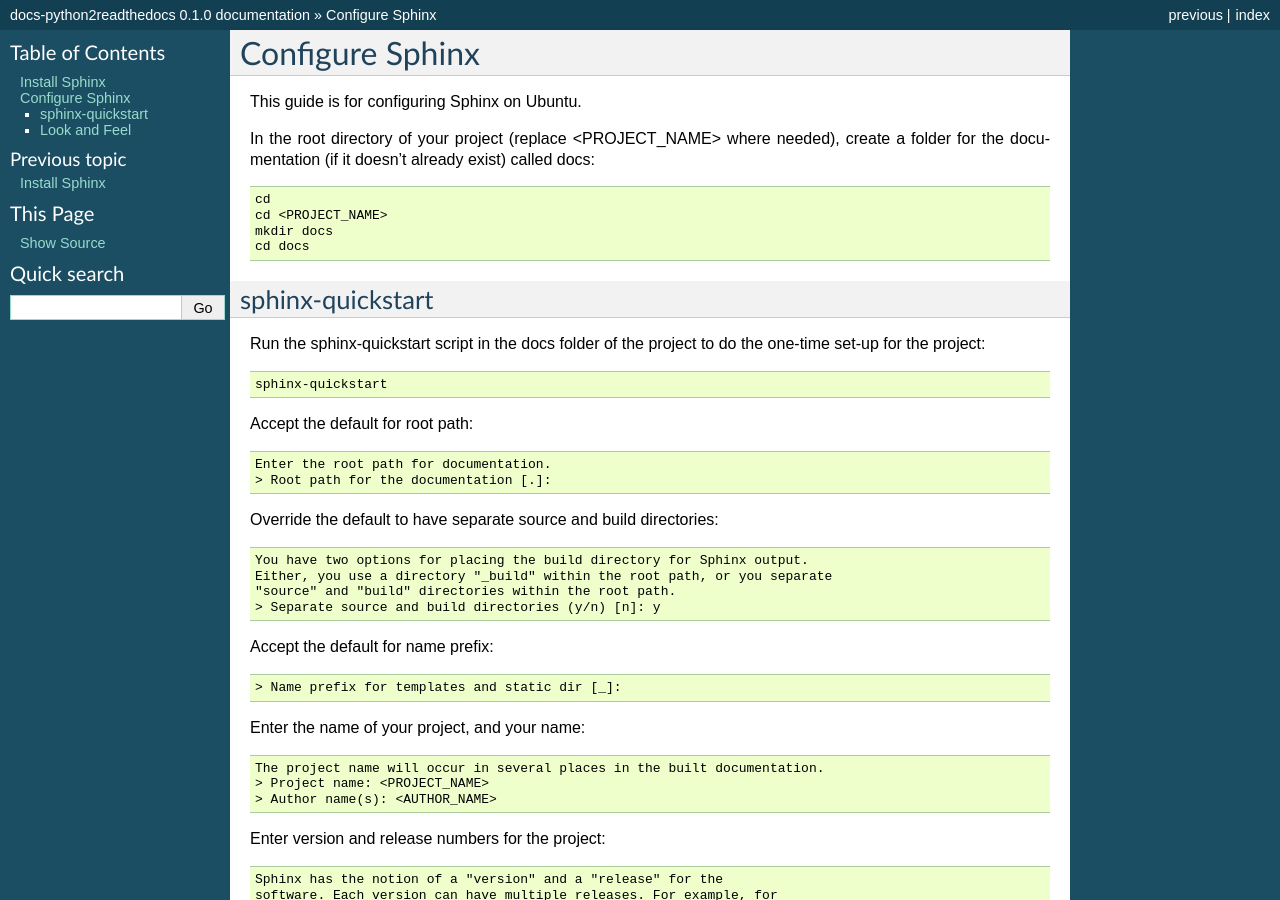
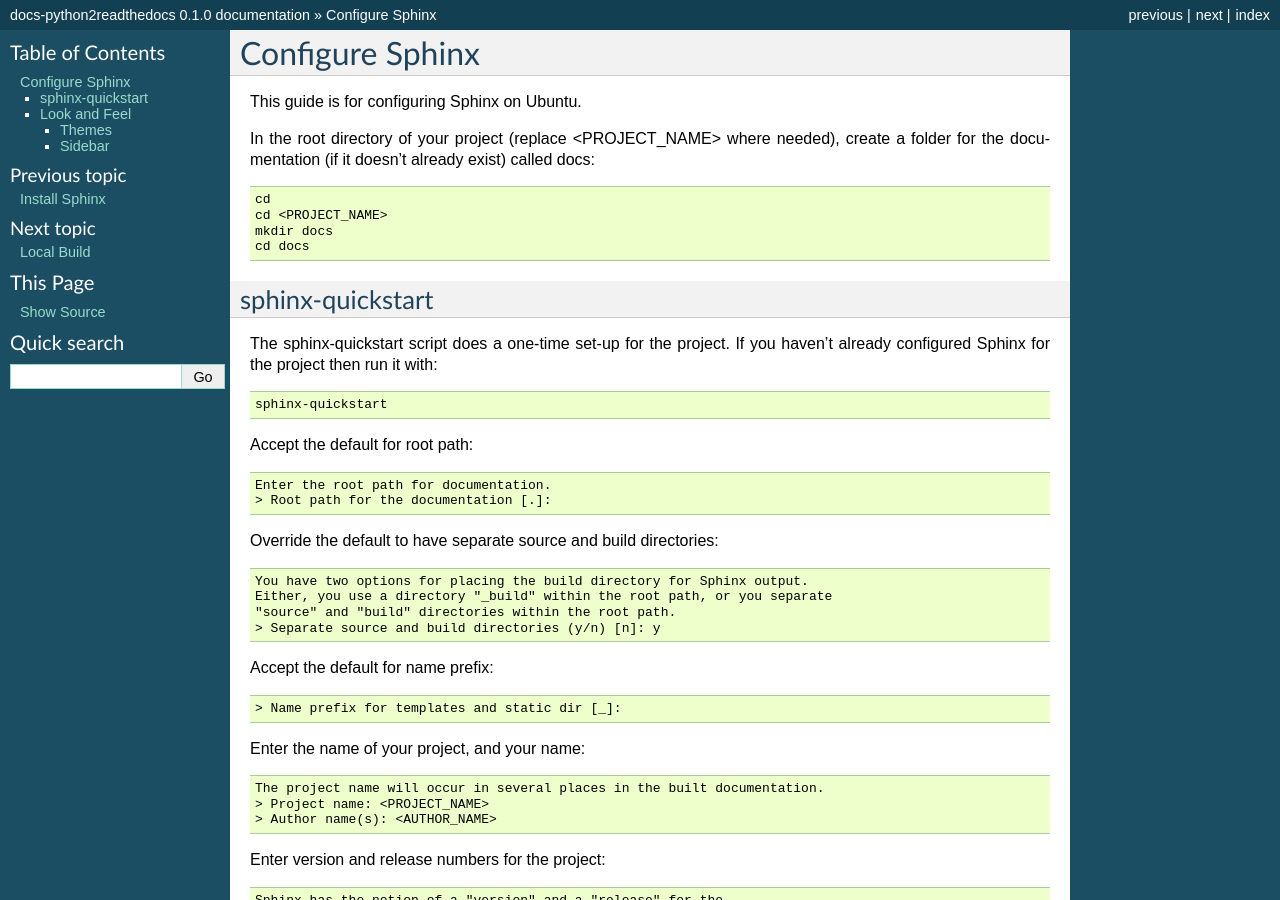
Before and after one commit to mattjhayes/docs-python2readthedocs, a Sphinx documentation site: the page built from docs/source/configure-sphinx.rst, in a window 1280 px wide and 900 px high. Built offline with Sphinx 7.4.7, drawn with Linux system fonts in a browser that asks for light colours.

Commit message:
updates including turning off sidebar customisation to check

```diff
--- a/docs/source/conf.py
+++ b/docs/source/conf.py
@@ -175,7 +175,7 @@
 # Custom sidebar templates, maps document names to template names.
 #
 # html_sidebars = {}
-html_sidebars = { '**': ['globaltoc.html', 'relations.html', 'sourcelink.html', 'searchbox.html'], }
+#html_sidebars = { '**': ['globaltoc.html', 'relations.html', 'sourcelink.html', 'searchbox.html'], }
 
 # Additional templates that should be rendered to pages, maps page names to
 # template names.
--- a/docs/source/configure-sphinx.rst
+++ b/docs/source/configure-sphinx.rst
@@ -19,8 +19,8 @@
 sphinx-quickstart
 *****************
 
-Run the sphinx-quickstart script in the docs folder of the project to do the
-one-time set-up for the project:
+The sphinx-quickstart script does a one-time set-up for the project. If you
+haven't already configured Sphinx for the project then run it with:
 
 .. code-block:: text
 
--- a/docs/source/index.rst
+++ b/docs/source/index.rst
@@ -13,6 +13,8 @@
 
    install-sphinx
    configure-sphinx
+   localbuild
+   readthedocs
 
 Indices and tables
 ==================
--- /dev/null
+++ b/docs/source/localbuild.rst
@@ -0,0 +1,3 @@
+###########
+Local Build
+###########
--- /dev/null
+++ b/docs/source/readthedocs.rst
@@ -0,0 +1,3 @@
+#########################
+Read the Docs Integration
+#########################
```
